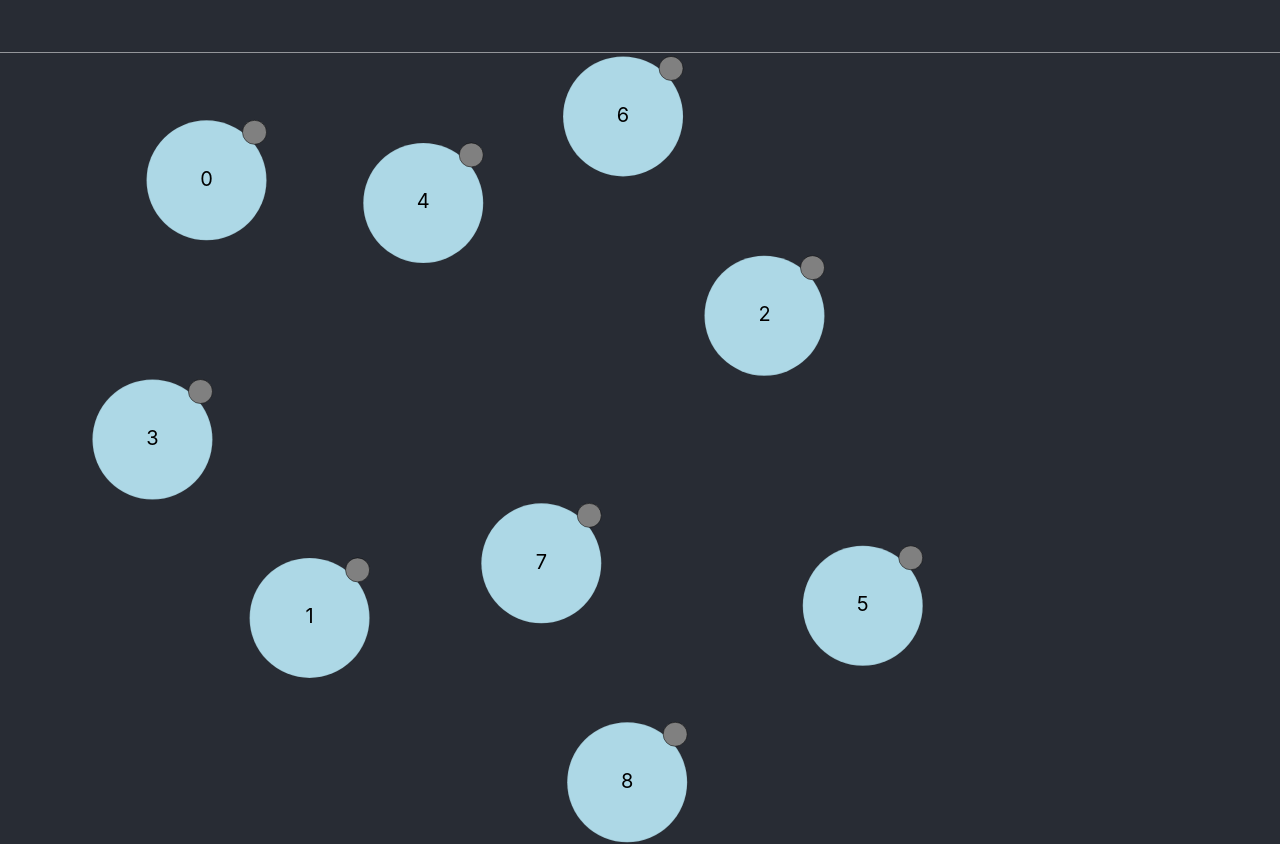
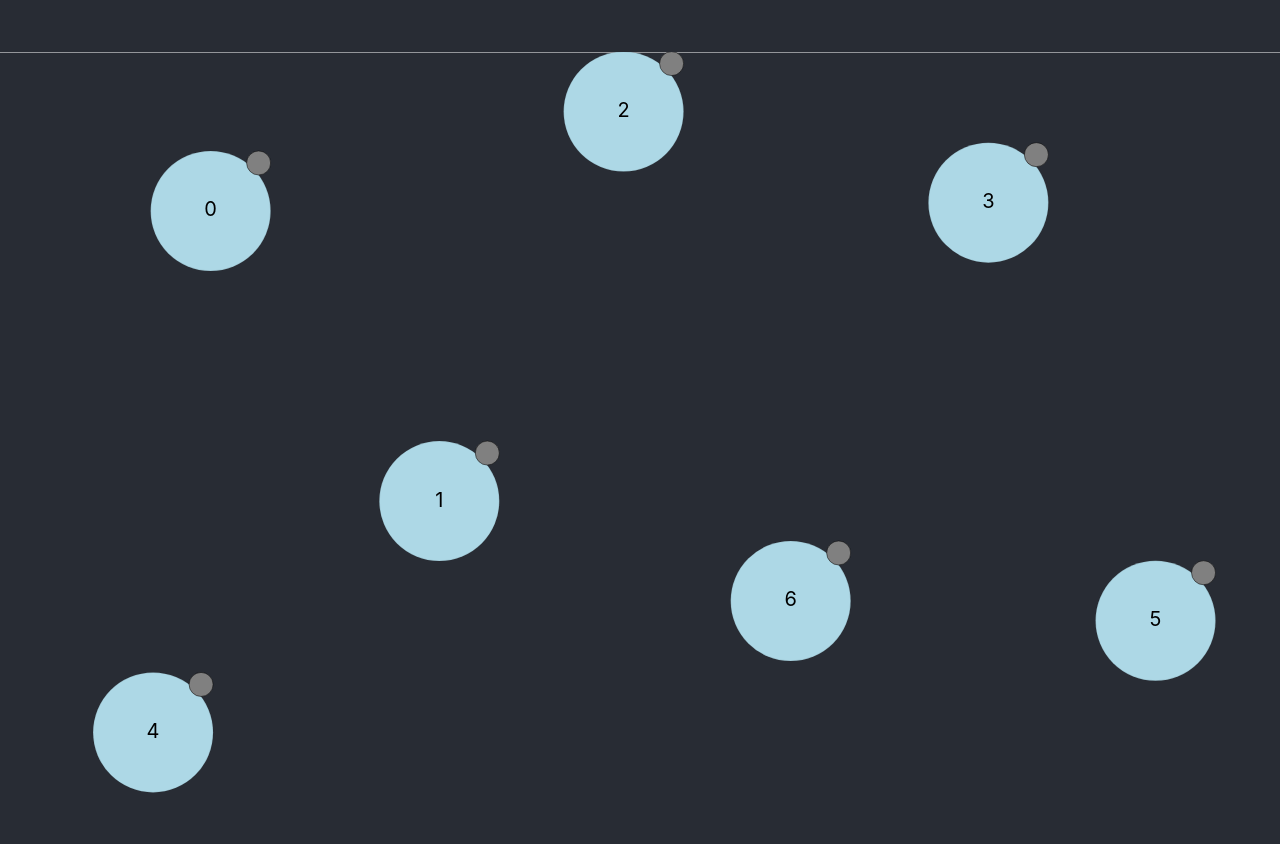
Before and after one commit to m-emm/graph-layouter-interactive, a React (Create React App) app: page / in a window 1280 px wide. Shown: the top 844 px of the page. Built offline with nearby package versions, Linux system fonts and the light colour scheme.

Commit message:
Changed parameters

```diff
--- a/src/App.js
+++ b/src/App.js
@@ -8,14 +8,14 @@ import {borderForce} from './BorderForce.js';
 
 function App() {
   const width = 2000;
-  const height = 800;
+  const height = 1000;
   let nodeRadius = 60
-  const centerForceStrength = 0.2
+  const centerForceStrength = 0.5
   const listNodes = [{ x: 20, y: 20 }, { x: 50, y: 70 }, { x: 80, y: 20 } , { x: 20, y: 70 }, { x: 80, y: 70 }, { x: 700, y: 800 },{ x: 20, y: 70 }, { x: 80, y: 70 }, { x: 700, y: 800 }]
   const forces = [
      (nodes) => { return nodes.map((node) => ({ vx: -(node.x - width/2 ) * centerForceStrength/100, vy: -(node.y - height/2) * centerForceStrength/100 })) },
-     multiBodyForce(0.1)
-    , borderForce(width,height, nodeRadius,0.1)
+     multiBodyForce(0.5)
+    , borderForce(width,height, nodeRadius,0.4)
   ]
 
 
```
